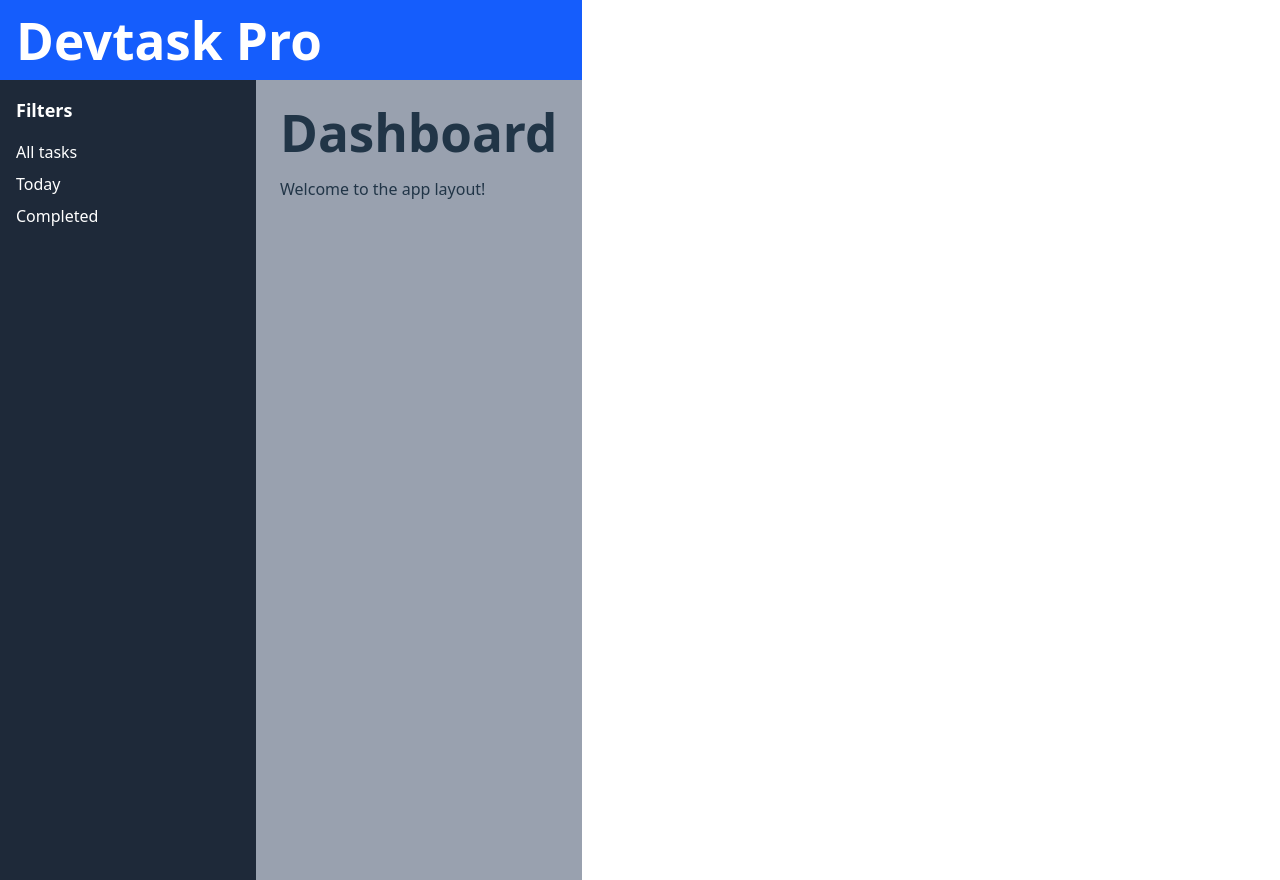
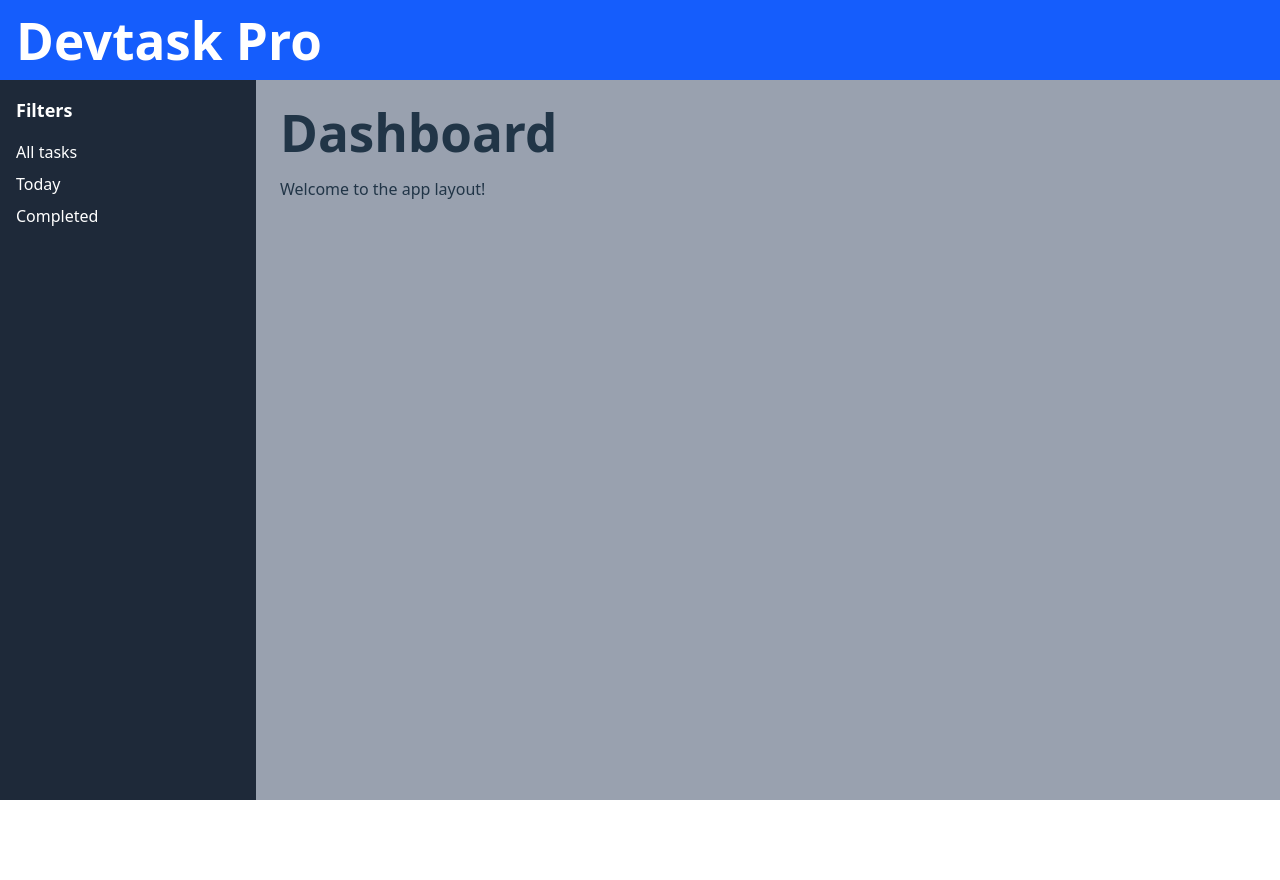
Before and after one commit to RenaAFMatos/devtask-pro, a React (Vite) app: page / in a window 1280 px wide. After the commit the page ends 800 px from the top, so only its background shows below. Built offline with nearby package versions, Linux system fonts and the light colour scheme.

Commit message:
Solved bug of a third of the screen's  width

```diff
--- a/src/App.jsx
+++ b/src/App.jsx
@@ -3,12 +3,12 @@ import Sidebar from "./layout/Sidebar";
 
 function App() {
   return (
-    <div className="h-screen flex flex-col">
+    <div className="h-screen flex flex-col w-screen">
       <Navbar />
       <div className="flex flex-1">
         <Sidebar />
-      <main className="flex1 bg-gray-400 p-6 overflow-y-auto">
-        <h1 className="text-2x1 font-bold mb-4">Dashboard</h1>
+      <main className="flex-1 bg-gray-400 p-6 overflow-y-auto">
+        <h1 className="text-2xl font-bold mb-4">Dashboard</h1>
         <p>Welcome to the app layout!</p>
       </main>
       </div>
--- a/src/layout/Sidebar.jsx
+++ b/src/layout/Sidebar.jsx
@@ -1,6 +1,6 @@
 export default function Sidebar(){
     return(
-        <aside className="bg-gray-800 text-white w-64 h-screen p-4">
+        <aside className="bg-gray-800 text-white w-64 h-full p-4">
             <h2 className="text-lg font-semibold mb-4">Filters</h2>
             <ul className="space-y-2">
                 <li>All tasks</li>
```
